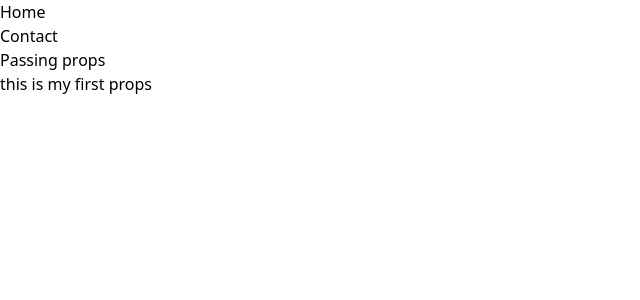
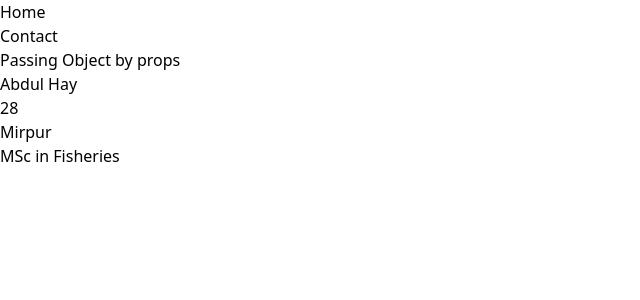
Before and after one commit to abdulhay103/vite-project, a React (Vite) app: page / in a window 1280 px wide. Shown: the top 300 px of the page, without its empty margins (0-640 px from the left). Built offline with nearby package versions, Linux system fonts and the light colour scheme.

Commit message:
passing arra by props

```diff
--- a/src/components/Hero.jsx
+++ b/src/components/Hero.jsx
@@ -1,10 +1,12 @@
 import HeroText from "./HeroText";
 // let cities = ["Dhaka", "Landon", "Ohio", "Shikago", "Korachi"];
 const Hero = () => {
+    let myArray=["Abdul Hay", 28, "Mirpur", "MSc in Fisheries"]
+
     return (
         <div className="px-10">
-            <h1 className='text-xl font-bold text-red-700 text-center'>Passing props</h1>
-            <HeroText firstProps="this is my first props"/>
+            <h1 className='text-xl font-bold text-red-700 text-center'>Passing Object by props</h1>
+            <HeroText datas={myArray}/>
         </div>
     );
 }
--- a/src/components/HeroText.jsx
+++ b/src/components/HeroText.jsx
@@ -1,9 +1,13 @@
-
 const HeroText = (props) => {
+    let datas = props.datas;
 
     return (
         <div>
-           <h1>{props.firstProps}</h1>
+            <ul>
+                {datas.map((data, index) => {
+                    return <li key={index}>{data}</li>;
+                })}
+            </ul>
         </div>
     );
 };
```
